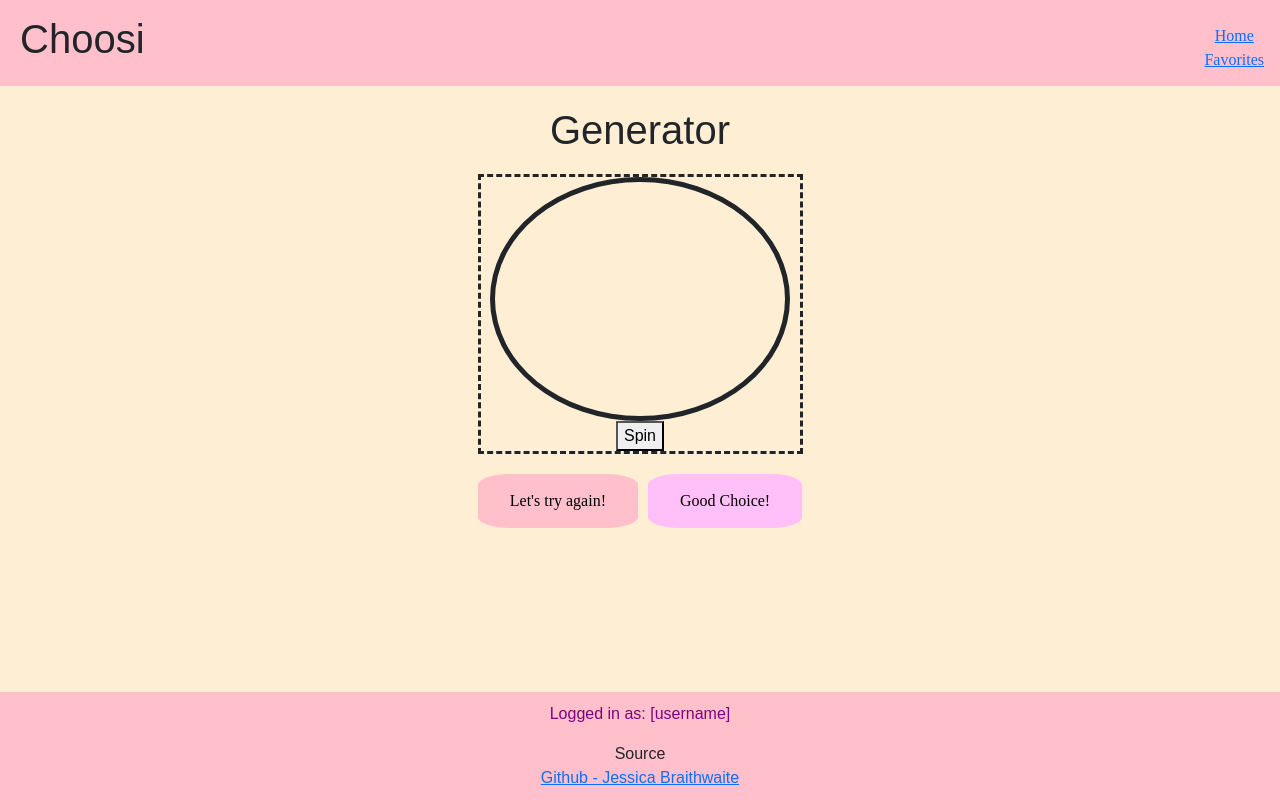
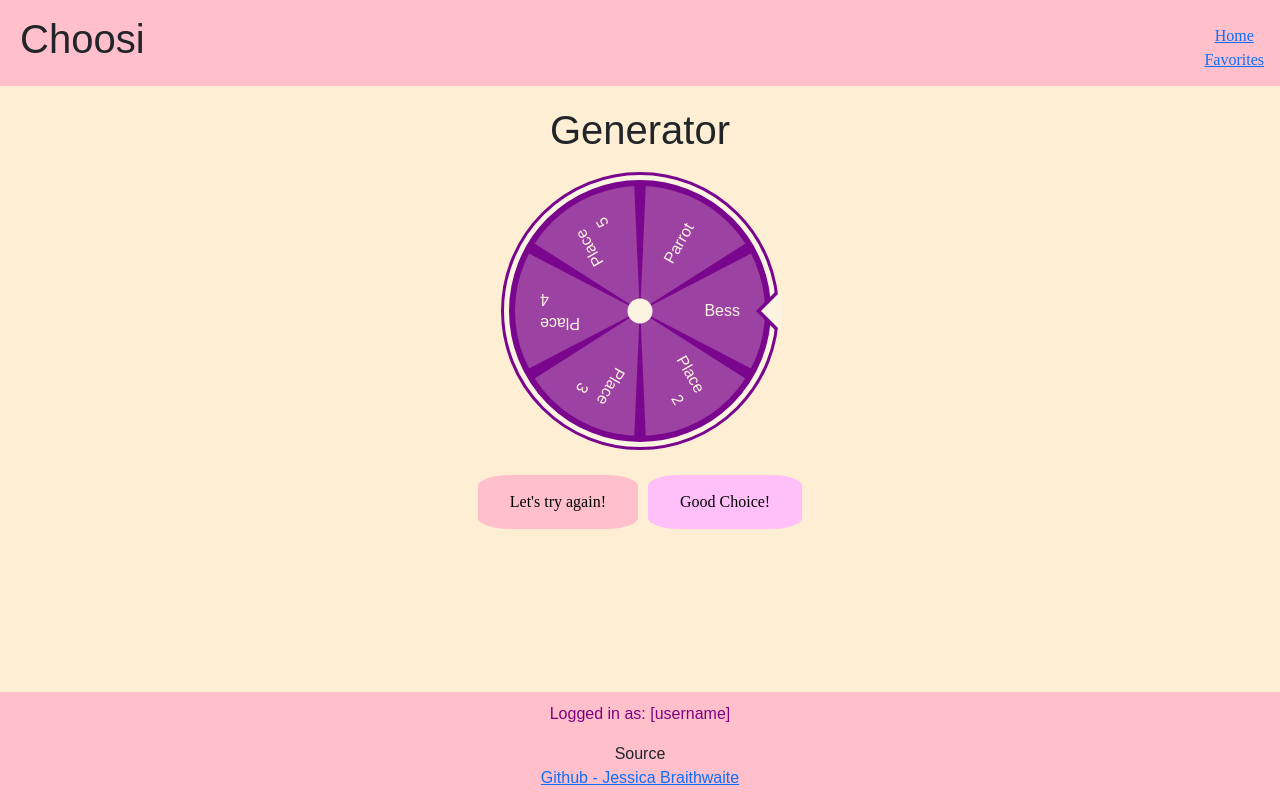
Before and after one commit to elevatedMinds/Web-Programming, a React (Vite) app: page /play in a window 1280 px wide. Built offline with nearby package versions, Linux system fonts and the light colour scheme.

Commit message:
wheel spin mechanics and graphics
see notes

```diff
--- a/index.html
+++ b/index.html
@@ -5,8 +5,8 @@
     <link rel="icon" href="/favicon.ico" />
     <meta name="viewport" content="width=device-width, initial-scale=1" />
     <meta name="theme-color" content="#000000" />
+    <title>Choosi</title>
 
-    <title>Choosi</title>
   </head>
   <body>
     <div id="root"></div>
--- a/package.json
+++ b/package.json
@@ -25,7 +25,9 @@
   },
   "dependencies": {
     "bootstrap": "^5.3.3",
+    "chart.js": "^4.4.8",
     "react-bootstrap": "^2.10.9",
+    "react-chartjs-2": "^5.3.0",
     "react-router-dom": "^7.1.5"
   }
 }
--- a/src/App.jsx
+++ b/src/App.jsx
@@ -11,7 +11,7 @@ function App(){
     return (
         <BrowserRouter>
             <div className="body">
-                <header class="header-bar">
+                <header className="header-bar">
                     <h1>Choosi</h1>
                 </header>
 
@@ -23,8 +23,8 @@ function App(){
                 <Route path='*' element={<NotFound />} />
                 </Routes>
 
-                <footer class="footer">
-                    <span class="test-reset">Source</span><br />
+                <footer className="footer">
+                    <span className="test-reset">Source</span><br />
                     <a href="https://github.com/elevatedMinds/Web-Programming"
                         >Github - Jessica Braithwaite</a>
                 </footer>
--- a/src/play/mock.js
+++ b/src/play/mock.js
@@ -1,8 +1,8 @@
-export function MockData(){
+export function MockData(){ //fetchlabels
     return new Promise((resolve) => {
         setTimeout(() => {
             resolve({
-                objects: ['Place 1', 'Place 2', 'Place 3', 'Place 4', 'Place 5'],
+                objects: ['Bess', 'Place 2', 'Place 3', 'Place 4', 'Place 5', 'Parrot'],
                 rotation: Math.ceil(Math.random() * 100),
             });
         }, 1000); //delay - a second
--- a/src/play/play.css
+++ b/src/play/play.css
@@ -4,11 +4,9 @@
   justify-content: flex-end;
   padding-top: 20px;
 }
-.action-buttons {
-    display: flex;
-    justify-content: space-between;
-    gap: 10px;
-    padding: 20px;
+
+.actions {
+  padding-top: 5px;
 }
 
 .retry-button {
--- a/src/play/play.jsx
+++ b/src/play/play.jsx
@@ -1,7 +1,9 @@
 import React, { useEffect, useState } from 'react';
 import './play.css';
 import { NavLink, useLocation } from 'react-router-dom';
-import WheelContainer from './wheel.jsx';
+import {MockData} from './mock.js';
+import Wheel from './wheel.jsx';
+import './spin.css';
 
 export function Header(){
     const location = useLocation();
@@ -20,33 +22,72 @@ export function Header(){
                 </menu>
             </nav>
       </header>
-    )
+    );
 }
 
-export function Play(props){
+export function recordItem(item){
+    let selectedItems = [];
+    selectedItems.push(item);
+    console.log(`added ${item}`);
+}
+
+export function Play(){
+    const [data, setData] = useState({ objects: [] });
+    const [isSpinning, setSpinning] = useState(false);
+    const [selectedItem, setSelectedItem] = useState(null);
+
+    useEffect(() => {
+        MockData().then((result) => {
+            console.log('Fetched: ', result)
+            setData(result);
+        });
+    }, []);
+
+    const spinManager = (item) => {
+       // alert(`Selected: ${item}`);
+        setSelectedItem(item);
+        console.log(`${item}`);
+        recordItem(item);
+    }
+
+    //state management -> start spinning!
+    const startSpinning = () => {
+        setSpinning(true);
+
+        setTimeout(()=>{
+            setSpinning(false);
+        }, 2000);
+    };
+
     return (
         <div>
             <Header/>
             <main>
                 <h1 className="activity">Generator</h1>
 
-            <WheelContainer rotation={0}/>
+                <div className='wrapper'>
+                    <div className='container'>
+                        <Wheel items={data.objects}
+                        spinning={isSpinning}
+                        onSelectItem={spinManager}/>
+                    </div>
+                </div>
 
-            <div class="actions">
-            <button class="retry-button" type="button">Let's try again!</button>
-
-            <form method="get" action="favorites" class="choice-form">
-                <button class="choice-button" type="submit">Good Choice!</button>
+                <div className="actions">
+                    <button className="retry-button" type="button" onClick={startSpinning}>Let's try again!</button>
+                    <form method="get" action="favorites" className="choice-form">
+                        <button className="choice-button" type="submit">Good Choice!</button>
                     </form>
                 </div>
-            <footer class="footer">
+
+                <footer className="footer">
                     <p>Logged in as: [username]</p>
-                <span class="test-reset">Source</span><br />
+                    <span className="test-reset">Source</span><br />
                     <a href="https://github.com/elevatedMinds/Web-Programming"
                     >Github - Jessica Braithwaite</a>
                 </footer>
 
             </main>
         </div>
-    )
+    );
 }
--- /dev/null
+++ b/src/play/spin.css
@@ -0,0 +1,130 @@
+:root {
+    --wheel-font: arial;
+    --wheel-color: rgb(121, 6, 141);
+    --wheel-size: 250px;
+    --neutral-color: rgb(253, 243, 225);
+    --wheel-border-size: 6px;
+    --wheel-slice-spacing: 20px;
+    --PI: 3.14159265358979;
+    --nb-item: 1;
+    --item-nb: 0; /*current item*/
+    --selected-item: 0;
+    --nb-turn: 5;
+    --spinning-duration: 2s;
+    --degrees-to-change: 0;
+}
+
+/*center wheel*/
+.wrapper {
+    max-width: fit-content;
+    margin-left: auto;
+    margin-right: auto;
+    padding: 10px 0px 20px 0px;
+}
+
+.wheel-container {
+    display: block;
+    position: relative;
+    box-sizing: content-box; /*for size defining*/
+    width: calc(var(--wheel-size) + 2 * var(--wheel-border-size));
+    height: calc(var(--wheel-size) + 2 * var(--wheel-border-size));
+    padding: 5px;
+    background-color: var(--neutral-color);
+    border: solid var(--wheel-color) 3px;
+    border-radius: 50%;
+}
+
+/*pointer formatting*/
+.wheel-container::before,
+.wheel-container::after {
+    content: ''; /*pseudo selector: inserting generated content*/
+    display: block;
+    position: absolute;
+    height: 0;
+    width: 0;
+    top: 50%; /*vertically centering*/
+    z-index: 2; /*stacking order*/
+    transform: translateY(-50%);
+    border: solid transparent 20px;
+    border-left-width: 0;
+}
+
+.wheel-container::before{
+    right: 0px;
+    border-right-color: var(--wheel-color);
+}
+.wheel-container::after{
+    right: -5px;
+    border-right-color: var(--neutral-color);
+}
+
+/*spinning graphics*/
+.wheel {
+    display: block;
+    position: relative;
+    box-sizing: content-box;
+    margin: auto;
+    width: var(--wheel-size);
+    height: var(--wheel-size);
+    border-radius: 50%;
+    background-color: var(--wheel-color);
+    border: solid var(--wheel-color) var(--wheel-border-size);
+    transform: rotate(0deg);
+    transition: transform var(--spinning-duration) cubic-bezier(0.25, 0.1, 0.25, 1);
+    overflow: hidden;
+}
+
+.wheel.spinning,
+.wheel.stopped {
+    transform: rotate(calc(var(--nb-turn) * 360deg + (-360deg * var(--selected-item) / var(--nb-item))));
+}
+
+/*mid-point*/
+.wheel::after{
+    content: '';
+    display: block;
+    width: 25px;
+    height: 25px;
+    top: 50%;
+    left: 50%;
+    z-index: 2;
+    position: absolute;
+    background-color: var(--neutral-color);
+    transform: translate(-50%, -50%);
+    border-radius: 50%;
+}
+
+/*each slice*/
+.wheel-item {
+    display: block;
+    position: absolute;
+    box-sizing: border-box;
+    top: 50%;
+    left: 50%;
+    width: 50%;
+    transform-origin: center left;
+    transform: translateY(-50%) rotate(calc(var(--item-nb) * (360deg / var(--nb-item))));
+    text-align: right;
+    padding: 0 25px 0 50px;
+    color: var(--neutral-color);
+    font-family: var(--wheel-font);
+}
+
+.wheel-item:before {
+    content: ' ';
+    display: block;
+    position: absolute;
+    box-sizing: border-box;
+    z-index: -1;
+    top: 50%;
+    left: 50%;
+    transform: translate(-50%, -50%);
+    padding-left: 0px;
+    opacity: 0.25;
+
+    --slice-max-width: calc(var(--PI) * var(--wheel-size) + var(--wheel-size) / 2);
+    --slice-width: calc((var(--slice-max-width) / var(--nb-item)) - var(--wheel-slice-spacing));
+    border: solid transparent calc(var(--slice-width)/2);
+    border-left: solid transparent 0;
+    border-right: solid var(--neutral-color) calc(var(--wheel-size)/2);
+}
--- a/src/play/wheel.css
+++ /dev/null
@@ -1,22 +0,0 @@
-#wheel-container {
-    border: dashed;
-    width: 325px;
-    height: 280px;
-    display: flex;
-    flex-direction: column;
-    align-items: center;
-    margin: 20px auto;
-  }
-
-.display{
-    border: 5px solid;
-    border-radius: 50%;
-    width: 300px;
-    height: 300px;
-    display: flex;
-    flex-wrap: wrap;
-    position: relative;
-    align-items: center;
-    justify-content: center;
-    padding: 20px;
-}
--- a/src/play/wheel.jsx
+++ b/src/play/wheel.jsx
@@ -1,32 +1,55 @@
 import React, { useEffect, useRef, useState } from 'react';
-import { MockData } from './mock.js';
-import './wheel.css'
+import './spin.css';
 
-function WheelContainer ({rotation}) {
-    const WheelContainerRef = useRef(null);
-    const [rotate, setRotation] = useState(rotation);
-    const [randomObject, setRandom] = useState(MockData[0]);
+export default function Wheel({items, spinning, onSelectItem}) {
+  const [selectedItem, setSelectedItem] = useState(null);
+  const wheelRef = useRef(null);
 
-    useEffect(() => {
-        console.log('rotation: '); }, [rotate]);
+  useEffect(() => {
+    if (spinning && items.length > 0){
+        const randomIndex = Math.floor(Math.random() * items.length);
+        setSelectedItem(randomIndex);
 
-    const spinner = () => {
-        const newRotation = rotation + Math.ceil(Math.random() * 100);
-        const index = Math.floor(Math.random() * MockData.length);
-        setRotation(newRotation);
-        setRandom(MockData[index]);
-    };
+        const wheel = wheelRef.current;
+        wheel.style.setProperty('--selected-item', randomIndex);
+        wheel.classList.add('spinning');
 
-    return (
-        <div id="wheel-container" ref={WheelContainerRef}>
-            <div className='display'>
-                {randomObject}
+        if (typeof onSelectItem === 'function'){
+            const duration = parseFloat(getComputedStyle(document.documentElement).getPropertyValue('--spinning-duration'))*1000;
+            setTimeout(() => {
+                onSelectItem(items[randomIndex]);
+                wheel.classList.remove('spinning');
+                wheel.classList.add('stopped');
+            }, duration);
+        }
+    }
+  }, [spinning, items, onSelectItem]);
+
+  useEffect(()=>{
+    if (!spinning && selectedItem!==null){
+        const wheel = wheelRef.current;
+        wheel.style.setProperty('--selected-item', selectedItem);
+        wheel.classList.remove('spinning');
+        wheel.classList.add('stopped');
+        wheel.style.transform = `rotate(cal(${selectedItem}*(360deg/${items.length}))`;
+    }
+  },[spinning, selectedItem, items.length]);
+
+  const wheelVars = {
+    '--nb-item': items.length,
+    '--selected-item': selectedItem,
+  };
+
+  return (
+    <div className='wheel-container'>
+        <div ref={wheelRef} className={`wheel ${spinning ? 'spinning' : 'stopped'}`}
+        style={wheelVars}>
+            {items.map((item, index) => (
+            <div className='wheel-item' key={index} style={{'--item-nb': index}}>
+                {item}
             </div>
-            <button onClick={spinner}>
-                Spin
-            </button>
+            ))}
         </div>
-    );
-};
-
-export default WheelContainer;
+    </div>
+  );
+}
```
Also changed, not shown: 2 other files (tests, documents, lock files or other folders). Lines whose indentation alone changed are shown as unchanged.
